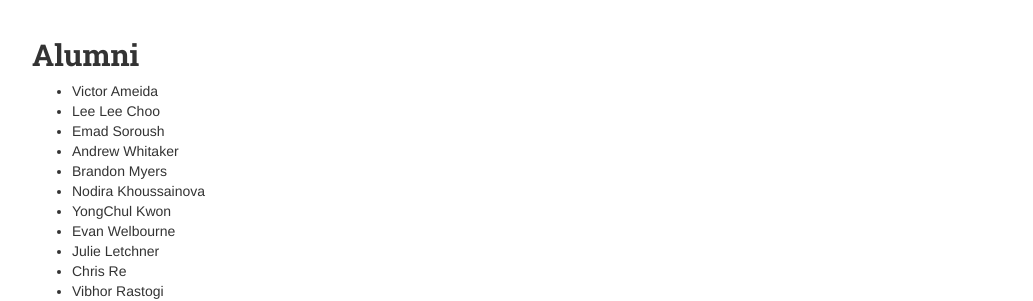
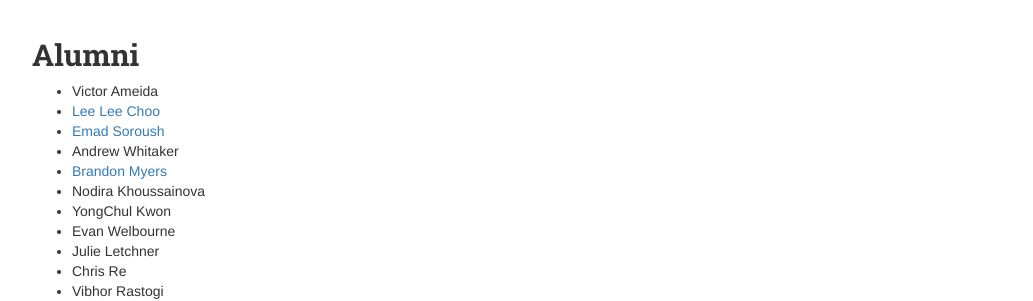
Before and after one commit to uwdb/website, a Jekyll site: the page built from people.markdown, in a window 1280 px wide. Shown: the part 2244-2545 px from the top of the page, without its empty margins (123-1156 px from the left). Built offline with Jekyll 4.4.1, drawn with Linux system fonts in a browser that asks for light colours; nearby versions of some CDN libraries.

Commit message:
Alumni’s affiliation + link

```diff
--- a/people.markdown
+++ b/people.markdown
@@ -65,7 +65,14 @@
 <ul>
 {% for person in site.data.alumni %}
   <li>
-  	{{person.name}}
+    {% if person.website %}
+    <a href="{{ person.website }}">
+      {{person.name}}
+    </a>
+    {% else %}
+      {{person.name}}
+    {% endif %}
+    {% if person.at %} (now at {{ person.at }}) {% endif %}
   </li>
 {% endfor %}
 </ul>
```
